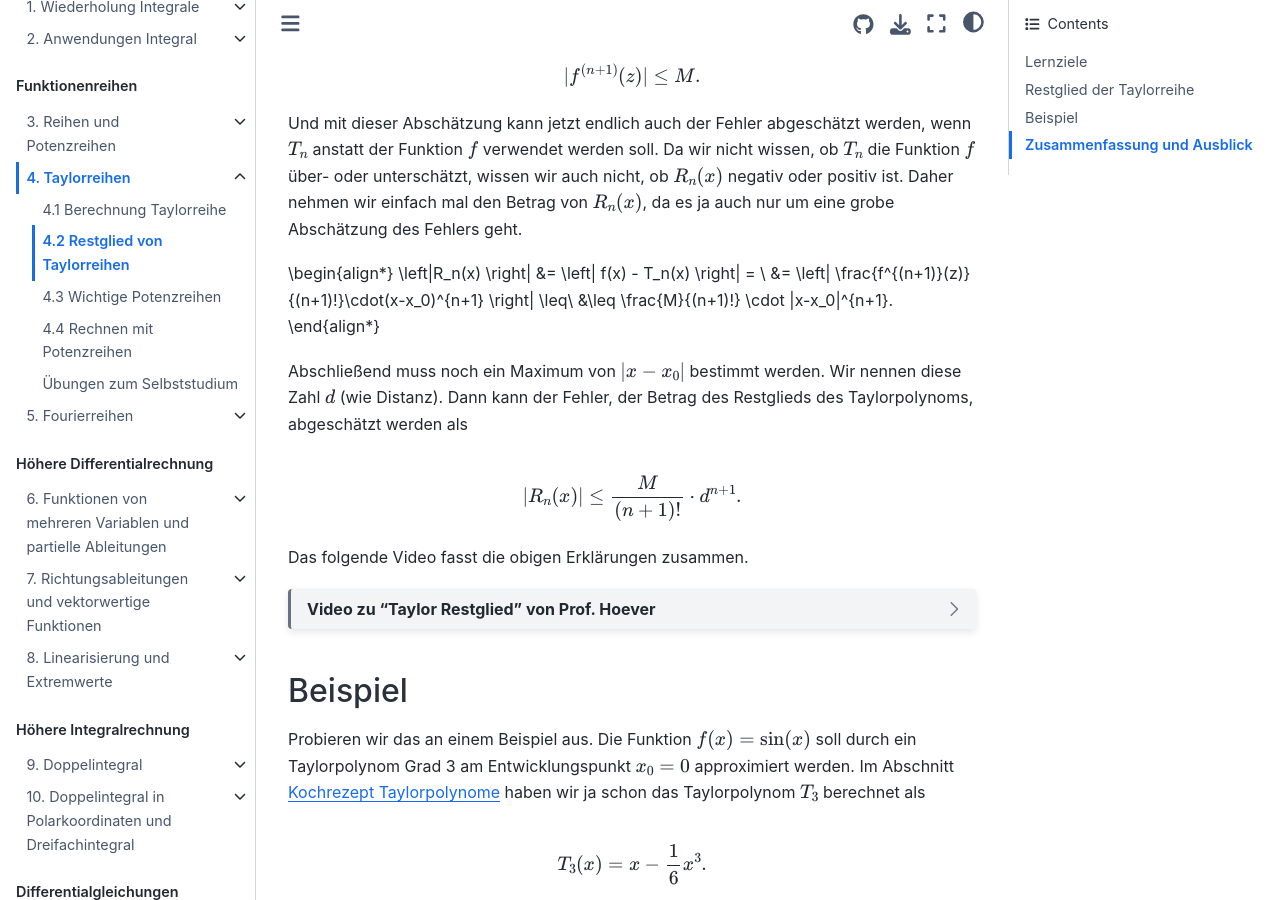
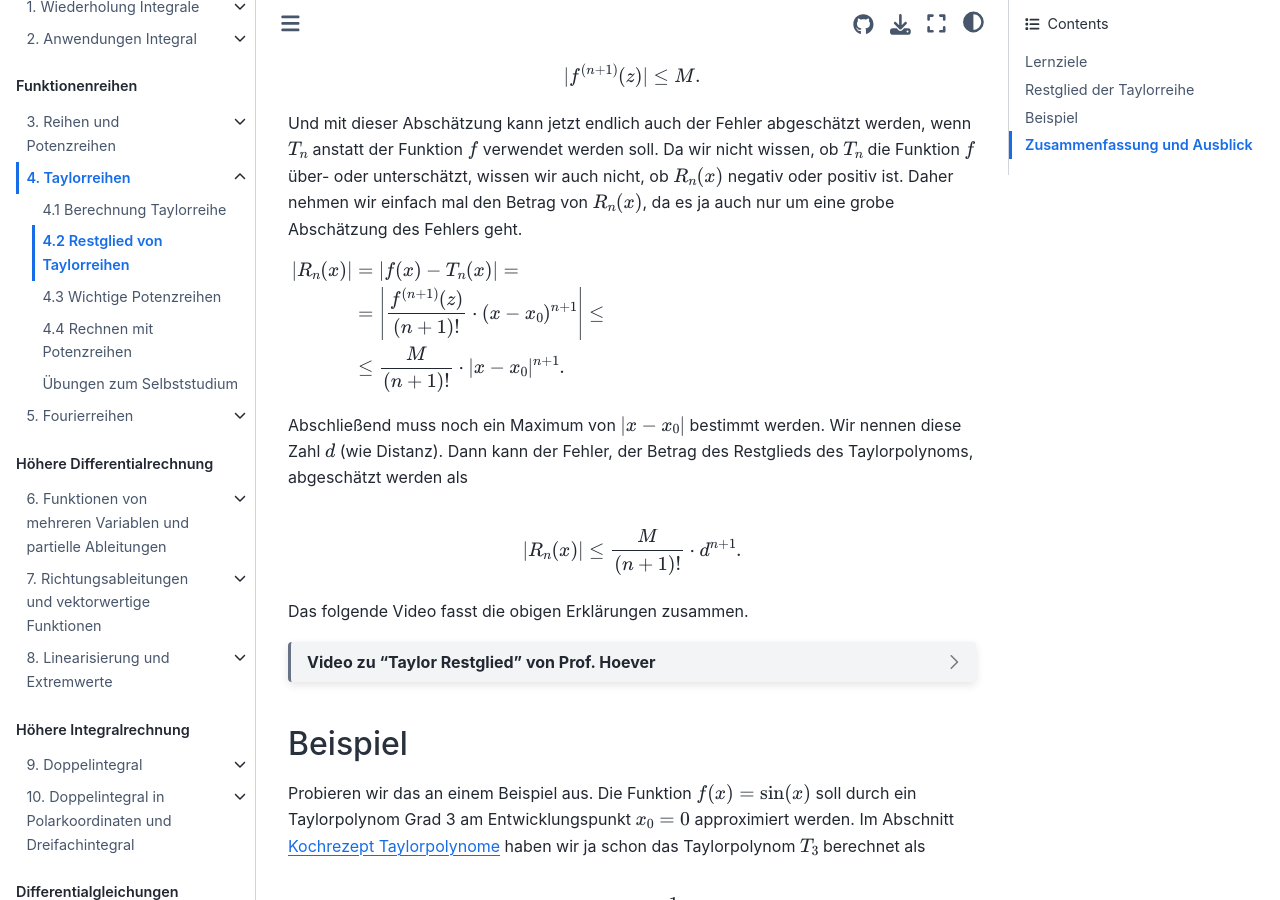
Before and after one commit to s-linden/mathematik-2-vertiefung, a Jupyter Book: the page built from chapter04/chapter04_sec02.md, in a window 1280 px wide and 900 px high, scrolled down 1646 px. Built offline with Jupyter Book 1.0.4 settings and Sphinx 7.4.7 and the Sphinx Book theme 1.1.4, drawn with Linux system fonts in a browser that asks for light colours; a script that is not in the unit is left out; comment, search, counter and statistics services are not loaded.

Commit message:
Kapitel_4_erneut

```diff
--- a/chapter04/chapter04_sec02.md
+++ b/chapter04/chapter04_sec02.md
@@ -71,11 +71,11 @@ nicht, ob $R_n(x)$ negativ oder positiv ist. Daher nehmen wir einfach mal den
 Betrag von $R_n(x)$, da es ja auch nur um eine grobe Abschätzung des Fehlers
 geht.
 
-\begin{align*}
+$\begin{align*}
 \left|R_n(x) \right| &= \left| f(x) - T_n(x) \right| = \\
     &= \left| \frac{f^{(n+1)}(z)}{(n+1)!}\cdot(x-x_0)^{n+1} \right| \leq\\
     &\leq \frac{M}{(n+1)!} \cdot |x-x_0|^{n+1}.
-\end{align*}
+\end{align*}$
 
 Abschließend muss noch ein Maximum von $|x - x_0|$ bestimmt werden. Wir
 nennen diese Zahl $d$ (wie Distanz). Dann kann der Fehler, der Betrag des
```
Also changed, not shown: 8 other files.
